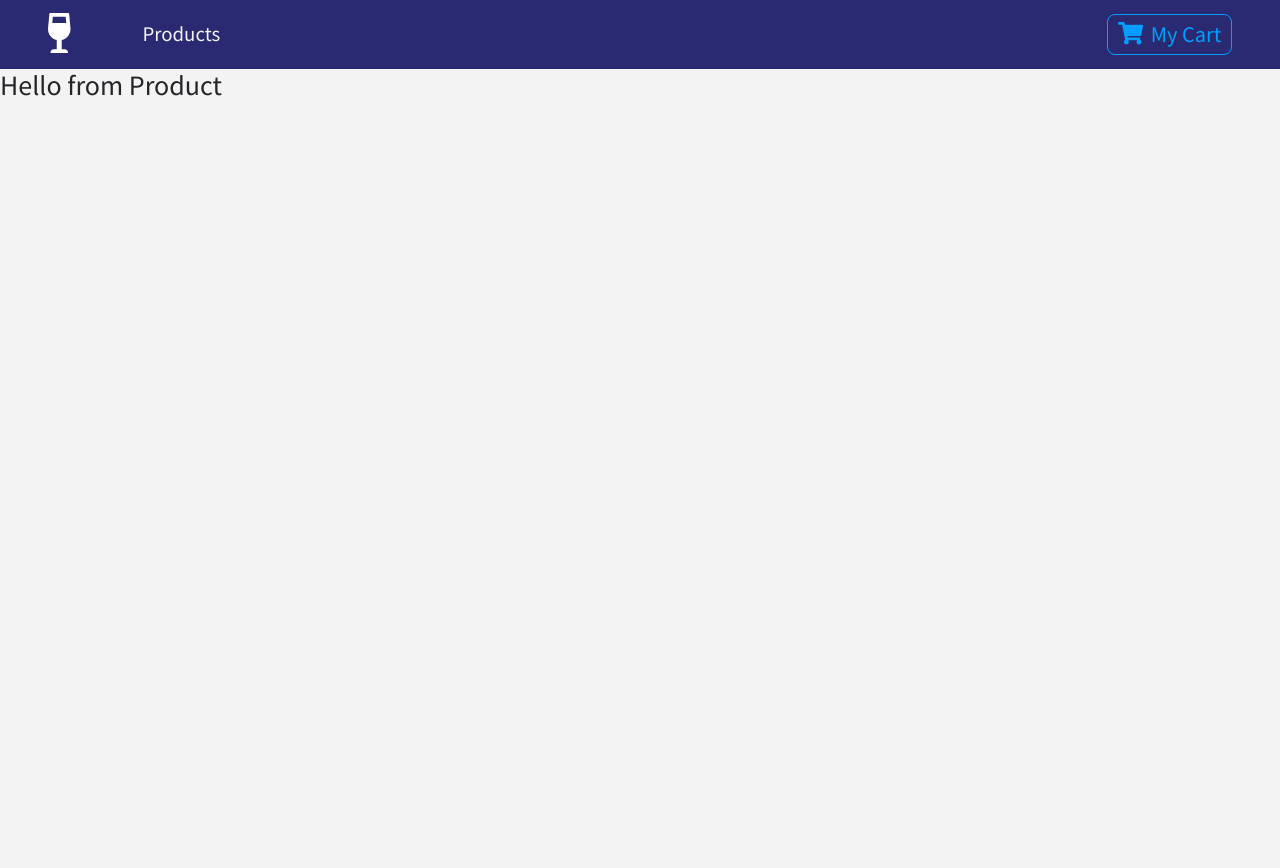
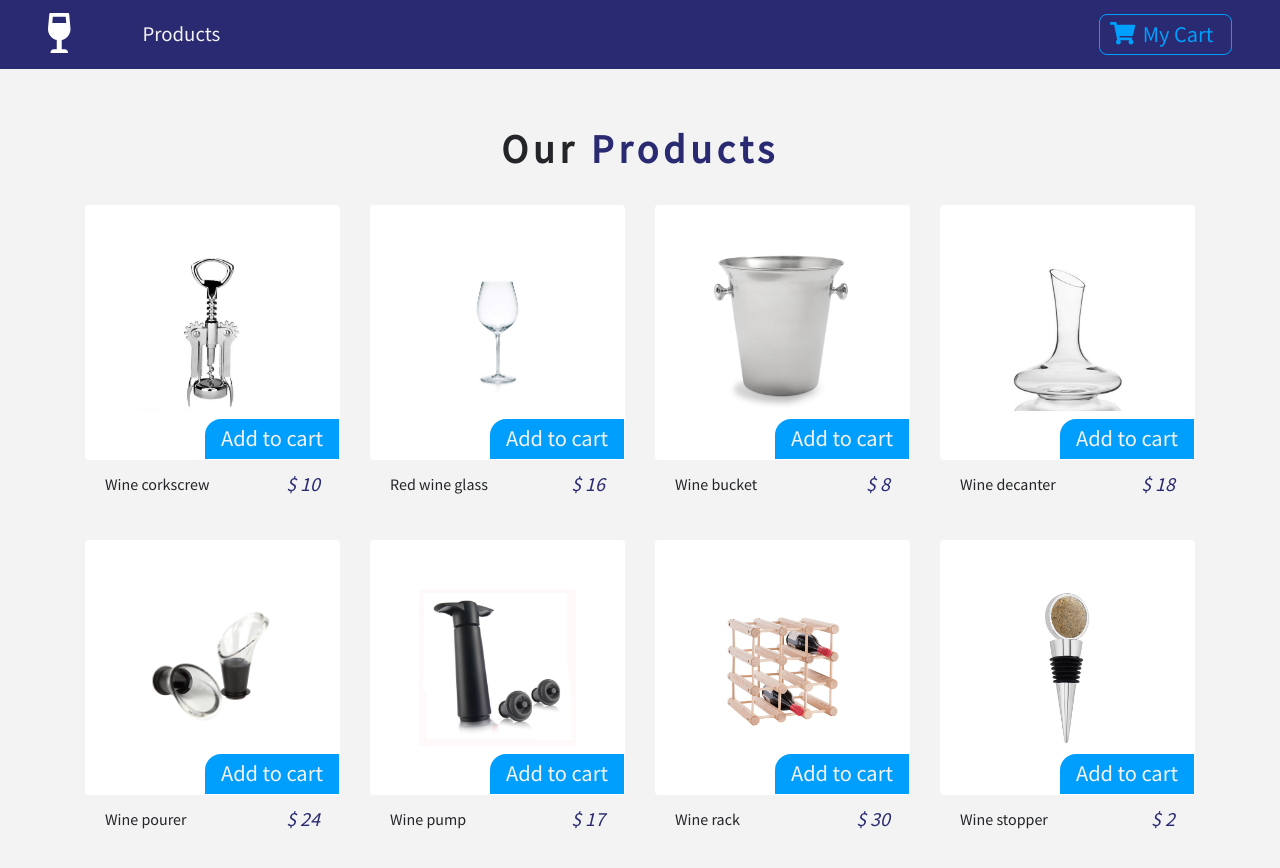
Before and after one commit to yulia-kh/wine-store, a React (Create React App) app: page / in a window 1280 px wide. Shown: the top 868 px of the page. Before the commit the page ends 800 px from the top, so only its background shows below. Built offline with nearby package versions, Linux system fonts and the light colour scheme.

Commit message:
Set up context and style product card

```diff
--- a/src/components/Button.js
+++ b/src/components/Button.js
@@ -11,7 +11,7 @@
 cursor: pointer;
 transition: all 0.5s ease-in-out;
 &:hover {
-    background: val(--lightBlue);
+    background: var(--lightBlue);
     color: var(--mainBlue);
 }
 &:focus {
--- a/src/components/Navbar.js
+++ b/src/components/Navbar.js
@@ -4,6 +4,7 @@
 import { faWineGlassAlt, faShoppingCart } from '@fortawesome/free-solid-svg-icons';
 import styled from 'styled-components';
 import { ButtonContainer } from './Button';
+import { ProductConsumer } from '../context';
 
 export default class Navbar extends Component {
     render() {
@@ -22,7 +23,11 @@
                 <Link to='/cart' className='ml-auto'>
                     <ButtonContainer>
                         <FontAwesomeIcon icon={faShoppingCart} />
-                        <span className="ml-2">my cart</span>
+                        <span className='ml-2'>my cart</span>
+                        <span className='ml-2'>
+                            {/* code to display current total in cart */}
+                        </span>
+
                     </ButtonContainer>
                 </Link>
             </NavWrapper>
--- a/src/components/Product.js
+++ b/src/components/Product.js
@@ -1,11 +1,81 @@
 import React, { Component } from 'react';
+import styled from 'styled-components';
+import { Link } from 'react-router-dom';
+import { ProductConsumer } from '../context';
 
 export default class Product extends Component {
     render() {
+        const { id, title, img, price, inCart } = this.props.product;
         return (
-            <nav>
-                <h3>Hello from Product</h3>
-            </nav>
+            <ProductWrapper className="col-9 mx-auto col-md-6 col-lg-3 my-3">
+                <div className='card'>
+                    <div className='img-container p-5' onClick={() => console.log('you clicked in product')}>
+                        <Link to='/details'>
+                            <img src={img} alt='product' className='card-img-top' />
+                        </Link>
+                        <button className='cart-btn' onClick={() => (console.log('added to the cart'))}>
+                            Add to cart
+                        </button>
+                    </div>
+                </div>
+                {/* card footer */}
+                <div className='card-footer d-flex justify-content-between'>
+                    <p className='align-self-center mb-0'>
+                        {title}
+                    </p>
+                    <h5 className='text-blue font-italic mb-0'>
+                        <span className='mr-1'>$</span>
+                        {price}
+                    </h5>
+                </div>
+            </ProductWrapper>
         )
     }
 }
+
+const ProductWrapper = styled.div`
+  .card {
+      border-color: transparent;
+      transition: all 1s liear;
+  }
+  .card-footer {
+      background: transparent;
+      border-top: transparent;
+      transition: all 1s liear;
+  }
+  &:hover {
+      .card {
+          border: 0.04rem solid  rgba(0,0,0,0.2);
+          box-shadow: 2px 2px 5px 0px rgba(0,0,0,0.2);
+      }
+      .card-footer {
+          background: rgba(247, 247, 247);
+      }
+  }
+  .img-container {
+      postion: relative;
+      overflow: hidden;
+  }
+  .card-img-top {
+      transition: all 1s linear;
+  }
+  .img-container:hover .card-img-top {
+      transform: scale(1.2);
+  }
+  .cart-btn {
+      position: absolute;
+      bottom: 0;
+      right: 0;
+      padding: 0.2rem 1rem;
+      background: var(--lightBlue);
+      border: none;
+      color: var(--mainWhite);
+      font-size: 1.4rem;
+      border-radius: 1rem 0 0 0;
+  }
+  .cart-btn:hover {
+      background: var(--mainBlue);
+
+      color: var(--lightBlue);
+  }
+`
--- a/src/components/ProductList.js
+++ b/src/components/ProductList.js
@@ -1,11 +1,27 @@
 import React, { Component } from 'react';
 import Product from './Product';
+import Title from './Title';
+import { ProductConsumer } from '../context';
 
 export default class ProductList extends Component {
+
     render() {
         return (
             <>
-                <Product />
+            <div className='py-5'>
+                <div className='container'>
+                    <Title name='our' title='products' />
+                    <div className='row'>
+                        <ProductConsumer>
+                            {(value) => {
+                                return value.products.map(product => {
+                                    return <Product key={product.id} product={product} />
+                                })
+                            }}
+                        </ProductConsumer>
+                    </div>
+                </div>
+            </div>
             </>
         )
     }
--- /dev/null
+++ b/src/components/Title.js
@@ -0,0 +1,13 @@
+import React from 'react';
+
+export default function Title({name, title}) {
+    return (
+        <div className='row'>
+            <div className='col-10 mx-auto my-2 text-center text-title'>
+                <h1 className='text-capitalize font-weight-bold'>
+                    {name} <strong className='text-blue'>{title}</strong>
+                </h1>
+            </div>
+        </div>
+    )
+}
--- /dev/null
+++ b/src/context.js
@@ -0,0 +1,35 @@
+import React, { Component } from 'react';
+import { storeProducts, detailProduct } from './data';
+
+const ProductContext = React.createContext();
+
+class ProductProvider extends Component {
+    state = {
+        products: storeProducts,
+        detailProduct
+    }
+
+    handleDetail = () => {
+        console.log('hello from detail')
+    }
+
+    addToCart = () => {
+        console.log('hello from add to cart')
+    }
+
+    render() {
+        return (
+            <ProductContext.Provider value={{
+                ...this.state,
+                handleDetail: this.handleDetail,
+                addToCart: this.addToCart
+            }}>
+                {this.props.children}
+            </ProductContext.Provider>
+        )
+    }
+}
+
+const ProductConsumer = ProductContext.Consumer;
+
+export {ProductProvider, ProductConsumer};
--- a/src/data.js
+++ b/src/data.js
@@ -86,7 +86,7 @@
     {
       id: 8,
       title: "Wine stopper",
-      img: "img/wine-stopper",
+      img: "img/wine-stopper.jpg",
       price: 2,
       company: "Xwine",
       info:
--- a/src/index.js
+++ b/src/index.js
@@ -4,12 +4,15 @@
 import './index.css';
 import App from './App';
 import * as serviceWorker from './serviceWorker';
+import { ProductProvider } from './context';
 
 ReactDOM.render(
   <React.StrictMode>
-    <Router>
-      <App />
-    </Router>
+    <ProductProvider>
+      <Router>
+        <App />
+      </Router>
+    </ProductProvider>
   </React.StrictMode>,
   document.getElementById('root')
 );
```
